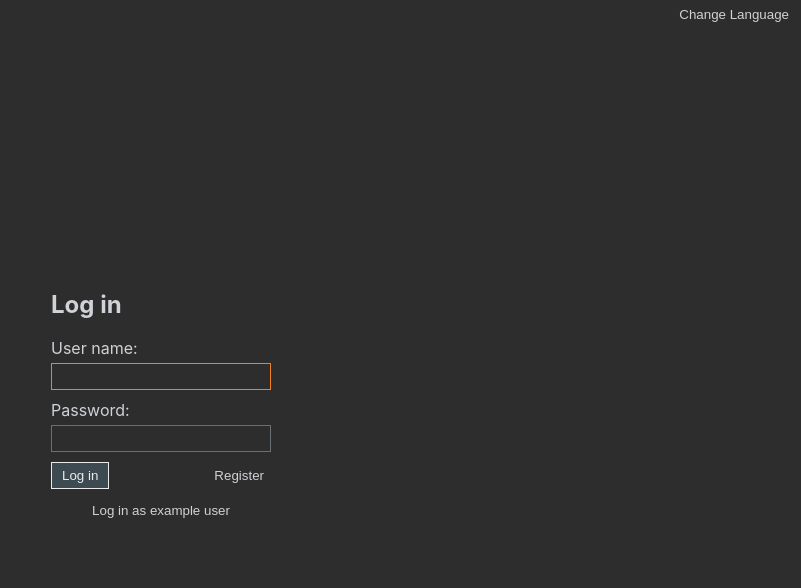
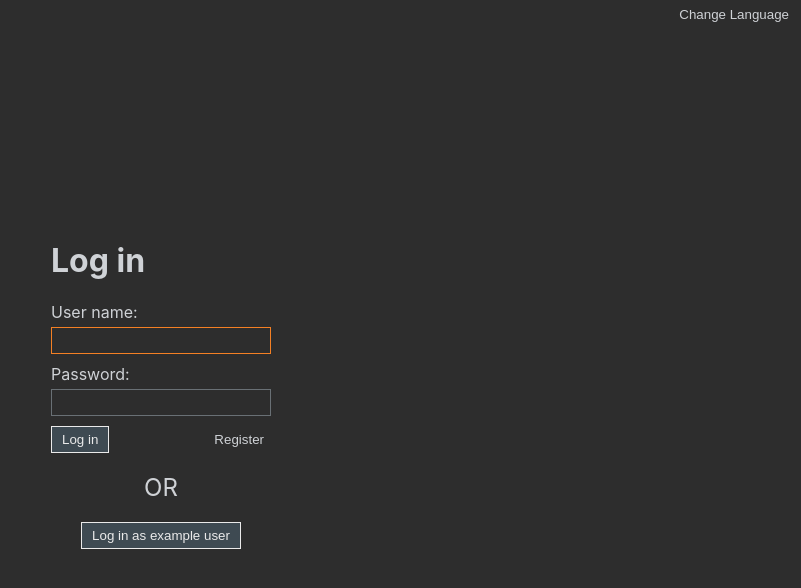
Before and after one commit to blrop/activities-calendar, a React (Create React App) app in the folder frontend/: page / in a window 1280 px wide. Shown: the top 588 px of the page, without its empty margins (479-1280 px from the left). Built offline with nearby package versions, Linux system fonts and the light colour scheme; no server answers.

Commit message:
make example login button more noticeable; fix styles

```diff
--- a/frontend/src/components/UnauthorizedScreen/LoginForm.js
+++ b/frontend/src/components/UnauthorizedScreen/LoginForm.js
@@ -15,7 +15,7 @@ export default function LoginForm(props) {
     return (
         <div className="unauthorized-screen__form">
             <form onSubmit={onSubmit}>
-                <h2>{l10n['log-in'][lang]}</h2>
+                <h1>{l10n['log-in'][lang]}</h1>
                 <div className="form-group">
                     <label htmlFor="username">{l10n['user-name'][lang]}</label>
                     <input type="text" id="username" name="username" required autoFocus {...userName}/>
@@ -28,8 +28,11 @@ export default function LoginForm(props) {
                     <button type="submit" className="button-primary">{l10n['log-in-button'][lang]}</button>
                     <button type="button" onClick={props.switchCallback} className="button-secondary">{l10n['register-button'][lang]}</button>
                 </div>
+                <div className="unauthorized-screen__form-divider">
+                    or
+                </div>
                 <div className="form-group form-group--bottom">
-                    <button type="button" onClick={loginAsExampleUser} className="button-secondary">{l10n['log-in-as-example'][lang]}</button>
+                    <button type="button" onClick={loginAsExampleUser} className="button-primary">{l10n['log-in-as-example'][lang]}</button>
                 </div>
             </form>
         </div>
--- a/frontend/src/components/UnauthorizedScreen/RegisterForm.js
+++ b/frontend/src/components/UnauthorizedScreen/RegisterForm.js
@@ -13,7 +13,7 @@ export default function RegisterForm(props) {
     return (
         <div className="unauthorized-screen__form">
             <form onSubmit={onSubmit}>
-                <h2>Register</h2>
+                <h1>Register</h1>
                 <div className="form-group">
                     <label htmlFor="username">User name:</label>
                     <input type="text" id="username" name="username" required autoFocus {...userName}/>
--- a/frontend/src/components/UnauthorizedScreen/UnauthorizedScreen.scss
+++ b/frontend/src/components/UnauthorizedScreen/UnauthorizedScreen.scss
@@ -8,6 +8,17 @@
         .form-group--bottom {
             text-align: center;
         }
+
+        h1 {
+            margin-top: 0;
+        }
+    }
+
+    &__form-divider {
+        margin: 20px;
+        text-align: center;
+        text-transform: uppercase;
+        font-size: 24px;
     }
 
     &__language-selector {
```
